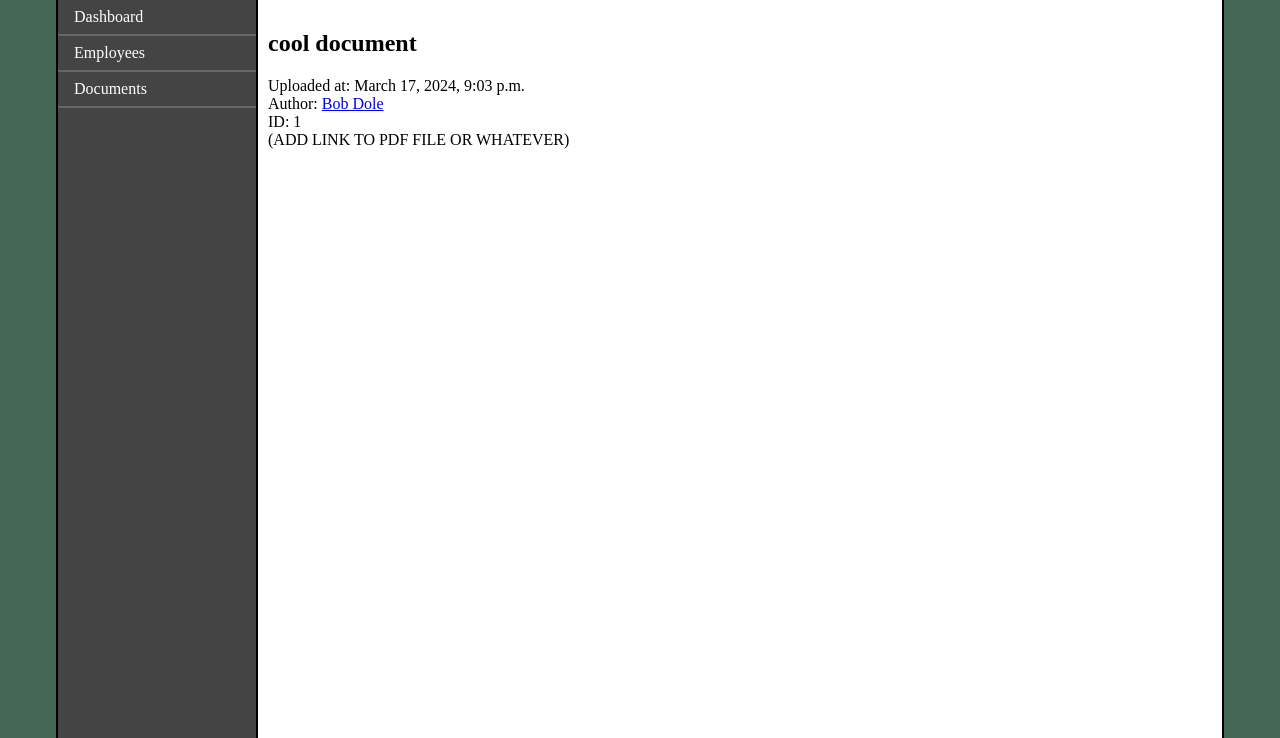
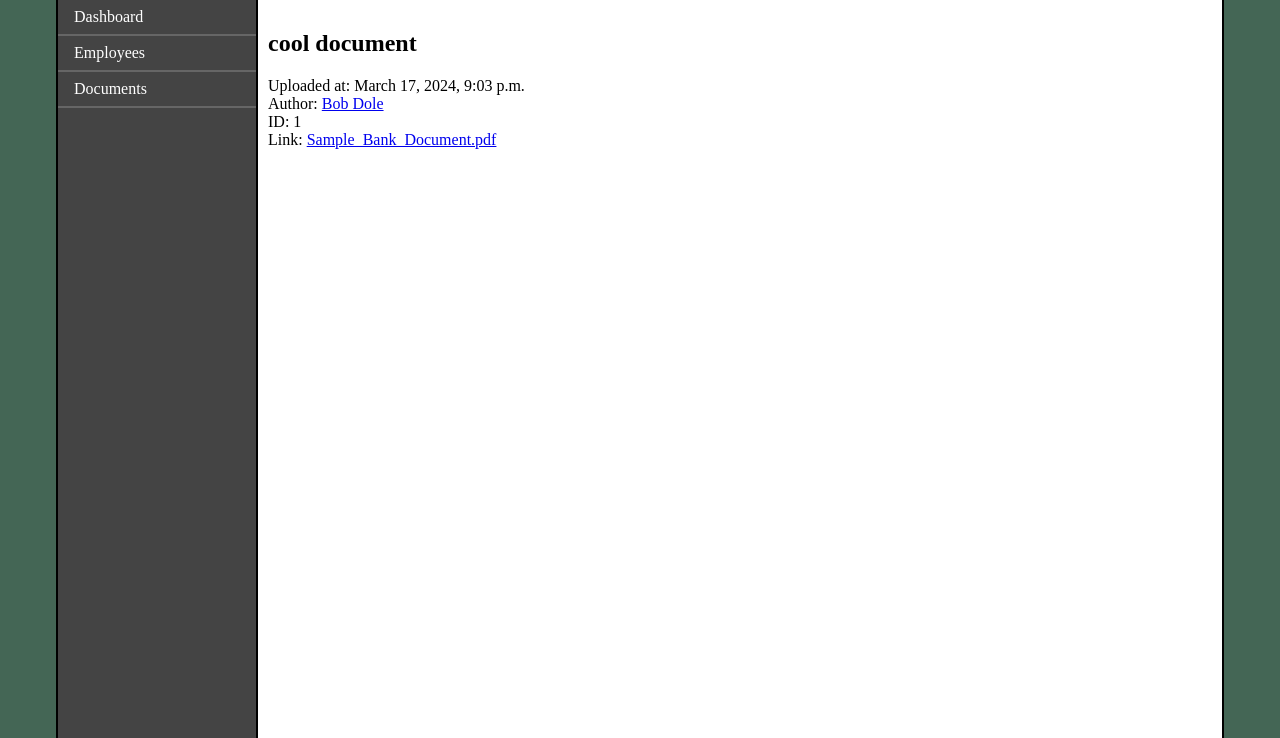
Before and after one commit to Liteb0t/kfh-edrms, a Django app: page /documents/details/1 in a window 1280 px wide. Shown: the part 62-800 px from the top of the page. Run offline with Django 5.2, Linux system fonts and the light colour scheme; data comes from the database, SQL or seed files in the repository; both versions use the stored data as it was after the commit.

Commit message:
Link to PDF file

```diff
--- a/home/models.py
+++ b/home/models.py
@@ -33,7 +33,7 @@ class Document(models.Model):
     uploaded_at = models.DateTimeField(auto_now_add=True)
     # when Employee is deleted, uploaded_by becomes blank but Document remains
     uploaded_by = models.ForeignKey("Employee", on_delete=models.SET_NULL, null=True)
-
+    file_name = models.CharField(max_length=50, default="Sample_Bank_Document.pdf")
 
 class DocumentAccessRequest(models.Model):
     id = models.AutoField(primary_key=True)
--- a/home/templates/document-details.html
+++ b/home/templates/document-details.html
@@ -14,6 +14,7 @@
         {{ document.uploaded_by.first_name }}
         {{ document.uploaded_by.last_name }} </a><br>
         ID: {{ document.id }}<br>
-        (ADD LINK TO PDF FILE OR WHATEVER)
+        Link: <a href="/static/documents/{{ document.file_name }}">
+        {{ document.file_name }}</a>
     </p>
 {% endblock %}
--- a/home/templates/employees.html
+++ b/home/templates/employees.html
@@ -8,8 +8,8 @@
 {% block content %}
     <h2>List of employees</h2>
 
-    <label for="search">Search: </label><
-    input type="text" id="search"><button>Search</button>
+    <label for="search">Search: </label>
+    <input type="text" id="search"><button>Search</button>
     <br /><br />
     <table id="employee-table">
         <tr>
--- a/home/views.py
+++ b/home/views.py
@@ -28,13 +28,6 @@ def EmployeeDetails(request, id):
     }
     return HttpResponse(template.render(context, request))
 
-def EmployeeDetails(request, id):
-    employee = Employee.objects.get(id=id)
-    template = loader.get_template('employee-details.html')
-    context = {
-        'employee': employee
-    }
-    return HttpResponse(template.render(context, request))
 
 def Documents(request):
     documents = Document.objects.all().values()
@@ -44,6 +37,7 @@ def Documents(request):
         'range': range(Document.objects.all().__len__()),
     }
     return HttpResponse(template.render(context, request))
+
 
 def DocumentDetails(request, id):
     document = Document.objects.get(id=id)
```
Also changed, not shown: db.sqlite3, home/migrations/0010_document_file_name.py (added), 1 other file.
